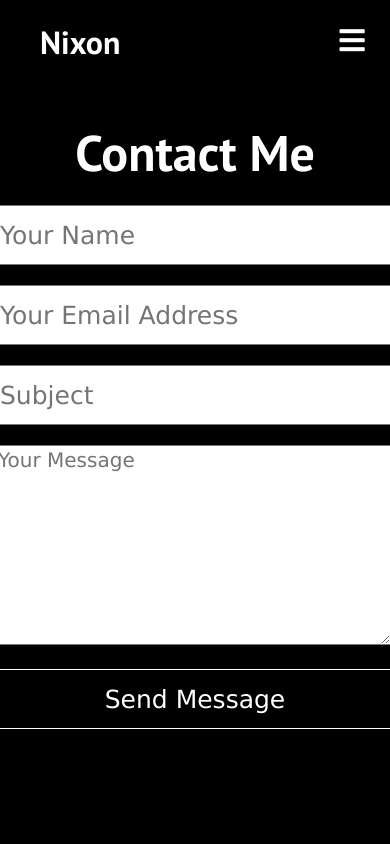
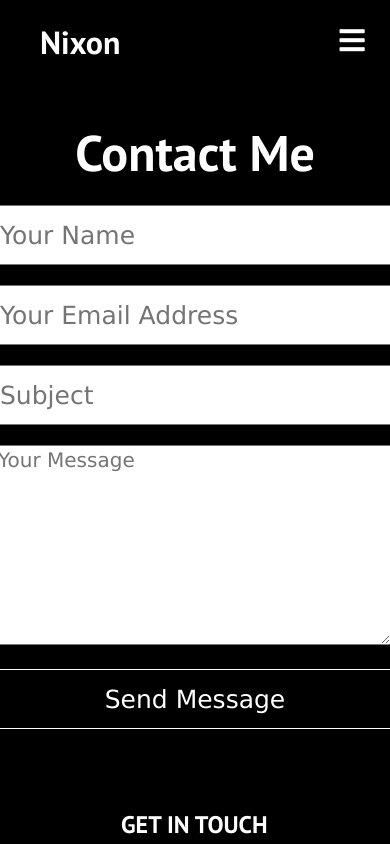
Before and after one commit to nixonpastor/personal-portfolio, a React (Create React App) app: page /contact in a window 390 px wide. Shown: the top 844 px of the page. Built offline with nearby package versions, Linux system fonts and the light colour scheme.

Commit message:
fixed mobile contact css

```diff
--- a/src/components/pages/Contact.css
+++ b/src/components/pages/Contact.css
@@ -52,4 +52,8 @@ textarea {
     margin-left: 4px;
     margin-right: 4px;
   }
+
+  .contactBackground {
+    padding-bottom: 10px;
+  }
 }
```
